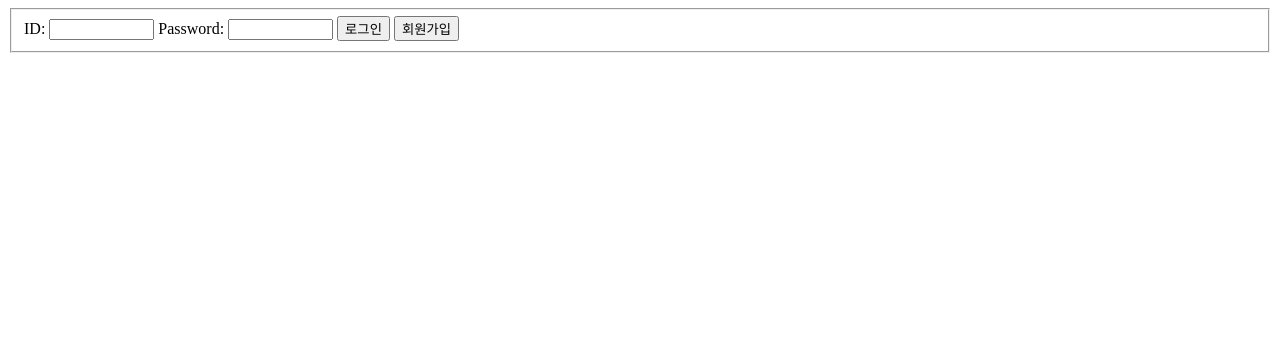
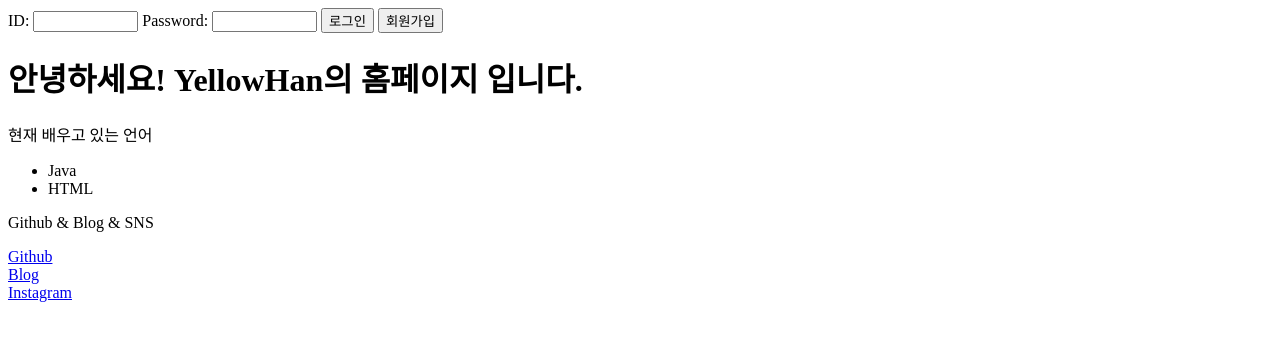
Before and after one commit to YellowHan/yellowhan.github.io, a plain HTML site: page index.html in a window 1280 px wide. Drawn offline with Linux system fonts and the light colour scheme.

Commit message:
add link(github/blog/sns)
링크 이미지 필요

```diff
--- a/index.html
+++ b/index.html
@@ -8,12 +8,23 @@
 </head>
 <body>
     <form>
-        <fieldset>
+        <!-- 로그인 및 회원가입 기능 -->
             <label>ID: <input type="text" id="user_id" size="10"></label>
             <label>Password: <input type="password" id="user_pw" size="10"></label>
             <input type="submit" value="로그인">
             <input type="button" value="회원가입" onclick="window.open('membership.html')">
-        </fieldset>
+        <!-- 페이지 소개 -->
+        <h1>안녕하세요! YellowHan의 홈페이지 입니다.</h1>
+        <p>현재 배우고 있는 언어</p>
+        <ul>
+            <li>Java</li>
+            <li>HTML</li>
+            <!-- <li>CSS</li> -->
+        </ul>
+        <p>Github & Blog & SNS</p>
+        <a href="https://github.com/YellowHan">Github</a><br>
+        <a href="https://blog.naver.com/hellou8363">Blog</a><br>
+        <a href="https://www.instagram.com/sunbang_han/">Instagram</a><br>
     </form>
 
 </body>
```
